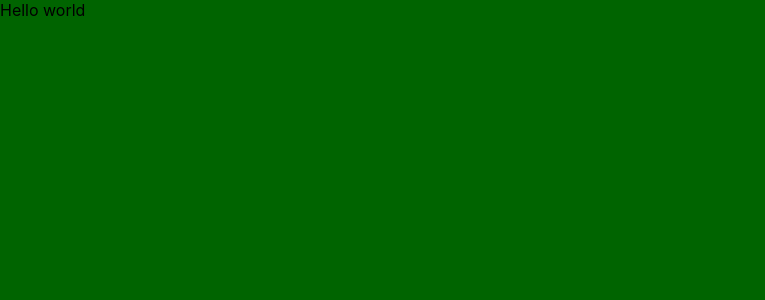
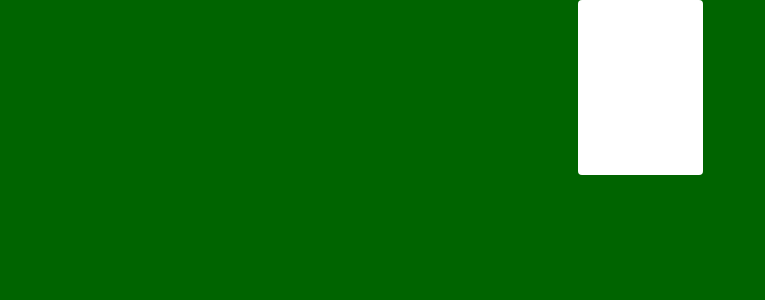
Before and after one commit to NapperJLG/deck-of-cards, a React (Create React App) app: page / in a window 1280 px wide. Shown: the top 300 px of the page, without its empty margins (0-765 px from the left). Built offline with nearby package versions, Linux system fonts and the light colour scheme.

Commit message:
basic card container

```diff
--- a/package.json
+++ b/package.json
@@ -41,5 +41,8 @@
       "last 1 firefox version",
       "last 1 safari version"
     ]
+  },
+  "devDependencies": {
+    "@types/styled-components": "^5.1.26"
   }
 }
--- a/src/App.tsx
+++ b/src/App.tsx
@@ -1,9 +1,10 @@
 import React from 'react';
+import Card from './components/card'
 
 function App() {
   return (
     <div className="App">
-      Hello world
+      <Card />
     </div>
   );
 }
--- /dev/null
+++ b/src/components/card/index.tsx
@@ -0,0 +1,10 @@
+import React from 'react';
+import Container from './style'
+
+const Card = () => {
+  return (
+    <Container />
+  )
+}
+
+export default Card
--- /dev/null
+++ b/src/components/card/style.ts
@@ -0,0 +1,10 @@
+import styled from "styled-components";
+
+const Container = styled.div`
+  width: 125px;
+  height: 175px;
+  background-color: white;
+  border-radius: 4px;
+`
+
+export default Container
--- a/src/index.scss
+++ b/src/index.scss
@@ -6,6 +6,8 @@ body {
   -webkit-font-smoothing: antialiased;
   -moz-osx-font-smoothing: grayscale;
   background-color: darkgreen;
+  display: flex;
+  justify-content: center;
 }
 
 code {
```
Also changed, not shown: 1 other file (tests, documents, lock files or other folders).
